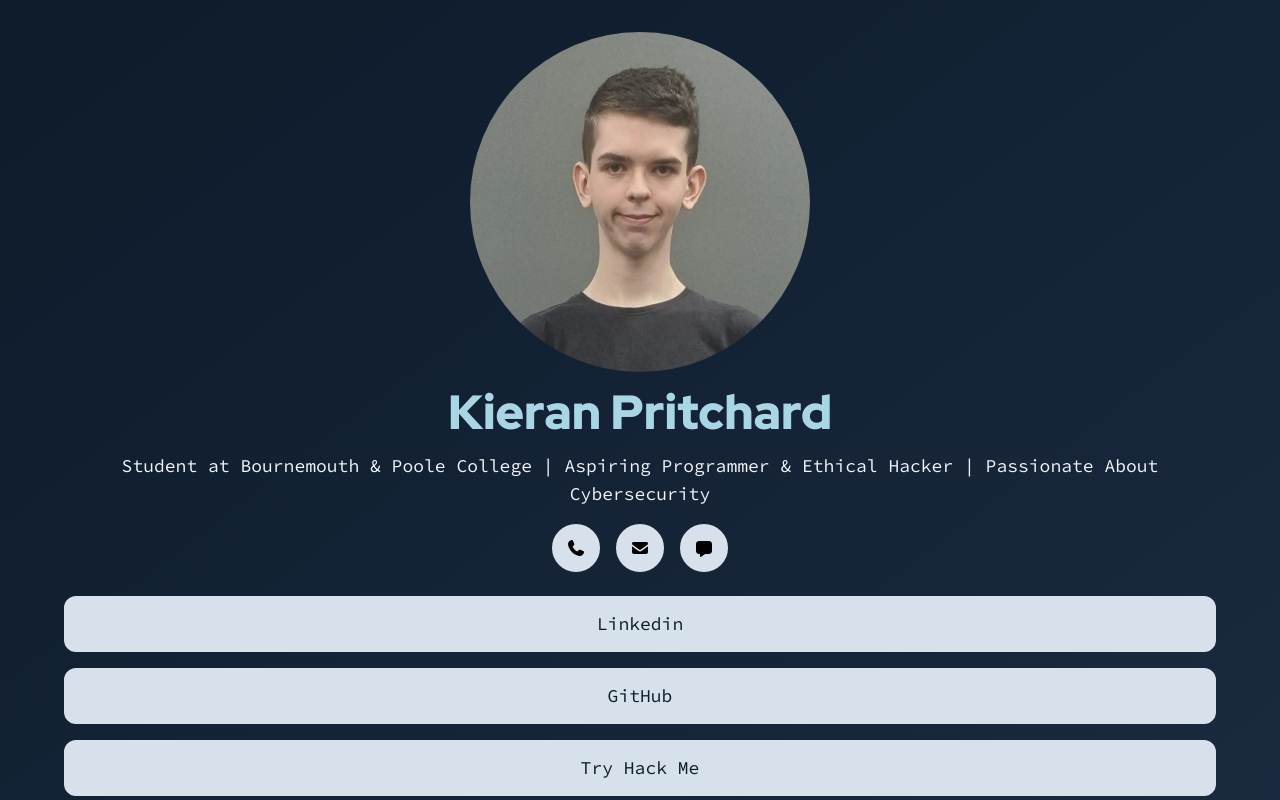
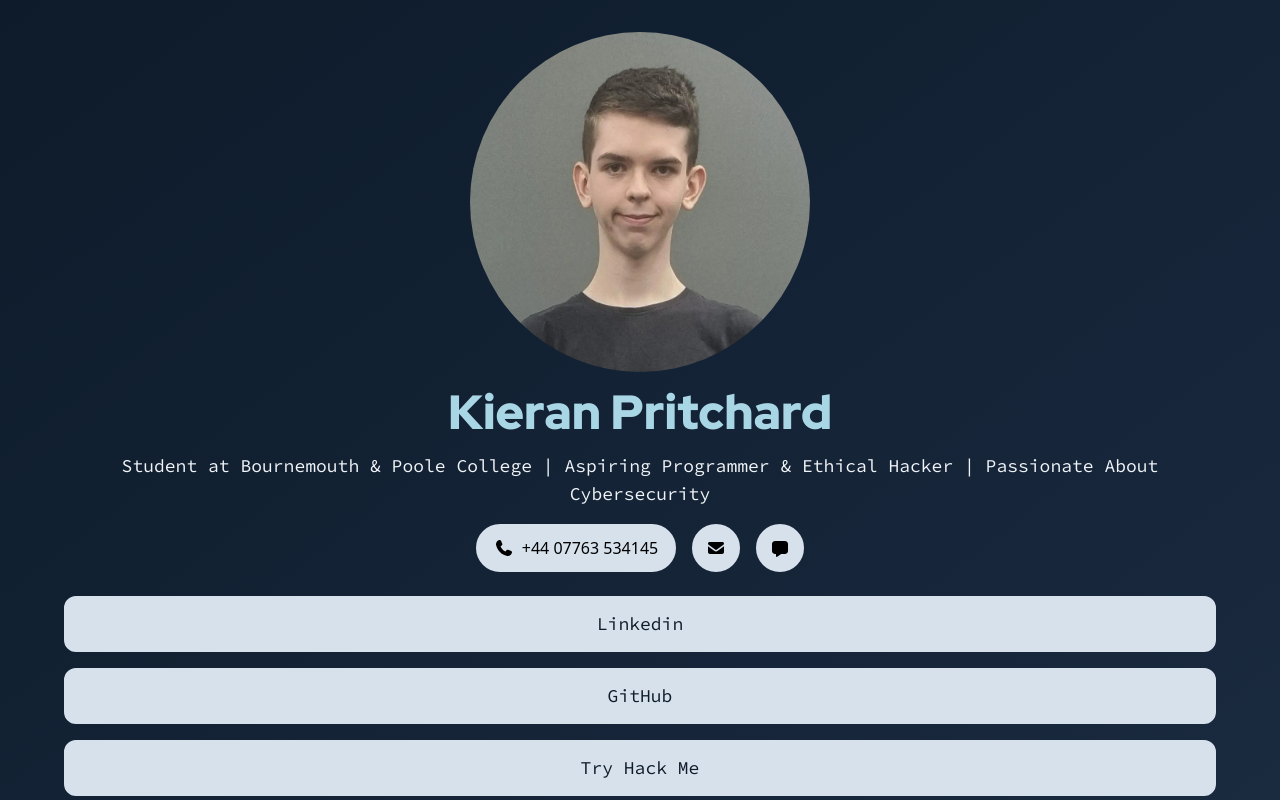
Before and after one commit to KieranPritchard/LinkNest, a React (Vite) app: page / in a window 1280 px wide. Both pictures are taken after a click on the button 576 px from the left and 548 px from the top of the page. Shown: the top 800 px of the page. Built offline with nearby package versions, Linux system fonts and the light colour scheme.

Commit message:
edited row buttons

```diff
--- a/src/components/RowButton.jsx
+++ b/src/components/RowButton.jsx
@@ -1,48 +1,54 @@
 import { FontAwesomeIcon } from '@fortawesome/react-fontawesome';
 import { faPhone, faEnvelope, faMessage } from '@fortawesome/free-solid-svg-icons';
 import { useState } from 'react';
-import Toast from '../components/Toast'; // make sure this exists
 
 function RowButton({ contact, Icon }) {
-    const [toast, setToast] = useState(null);
+    const [isWide, setIsWide] = useState(false)
 
-    const showToast = () => {
-        setToast(`${contact} was added to your clipboard`);
+    const handleClick = () => {
+        if(isWide){
+            setIsWide(false)
+        } else{
+            setIsWide(true)
+        }
     };
 
-    const handleClick = (text) => {
-        navigator.clipboard.writeText(text)
-        .then(() => {
-            console.log('Text copied to clipboard!');
-            showToast();
-        })
-        .catch(err => {
-            console.error('Failed to copy text: ', err);
-        });
-    };
+    const handleButton = () => {
+        const baseClasses = "bg-[#d7e1ec] hover:text-[#d7e1ec] hover:bg-transparent border-2 border-[#d7e1ec] rounded-full h-12 flex items-center justify-center transition-colors duration-300 ease-in-out";
 
-    const handleIcon = () => {
+        const buttonClass = isWide ? `${baseClasses} px-4` : `${baseClasses} w-12`;
+        const textClass = isWide ? "ml-2 inline" : "hidden";
+
         switch (Icon) {
-        case "phone":
-            return faPhone;
-        case "email":
-            return faEnvelope;
-        case "message":
-            return faMessage;
-        default:
-            return null;
+            case "phone":
+                return (
+                    <button onClick={() => handleClick()} className={buttonClass}>
+                        <FontAwesomeIcon icon={faPhone} />
+                        <p className={textClass}>+44 07763 534145</p>
+                    </button>
+                );
+            case "email":
+                return (
+                    <button onClick={() => handleClick()} className={buttonClass}>
+                        <FontAwesomeIcon icon={faEnvelope} />
+                        <p className={textClass}>KieranPritchard06@gmail.com</p>
+                    </button>
+                );
+            case "message":
+                return (
+                    <button onClick={() => handleClick()} className={buttonClass}>
+                        <FontAwesomeIcon icon={faMessage} />
+                        <p className={textClass}>+44 07763 534145</p>
+                    </button>
+                );
+            default:
+                return null;
         }
     };
 
     return (
         <>
-        <button
-            onClick={() => handleClick(contact)}
-            className="bg-[#d7e1ec] hover:text-[#d7e1ec] hover:bg-transparent border-2 border-[#d7e1ec] rounded-full h-12 w-12 flex items-center justify-center  transition-colors duration-300 ease-in-out"
-        >
-            <FontAwesomeIcon icon={handleIcon()} />
-        </button>
-        {toast && <Toast message={toast} onClose={() => setToast(null)} />}
+            {handleButton()}
         </>
     );
 }
--- a/src/components/Toast.jsx
+++ b/src/components/Toast.jsx
@@ -7,7 +7,7 @@ function Toast({ message, duration = 3000, onClose }) {
     }, [duration, onClose]);
 
     return (
-        <div className="fixed top-5 right-5 bg-[#1b2b41] border-4 border-[#a9d6e5] text-[#f9fafb] py-2.5 px-5 rounded-md shadow-lg shadow-[#a9d6e5]">
+        <div className="fixed top-5 right-5 bg-[#1b2b41] border-[#a9d6e5] text-[#f9fafb] py-2.5 px-5 rounded-md shadow-[1px_1px_7px_2.5px] shadow-[#a9d6e5]">
         {message}
         </div>
     );
```
